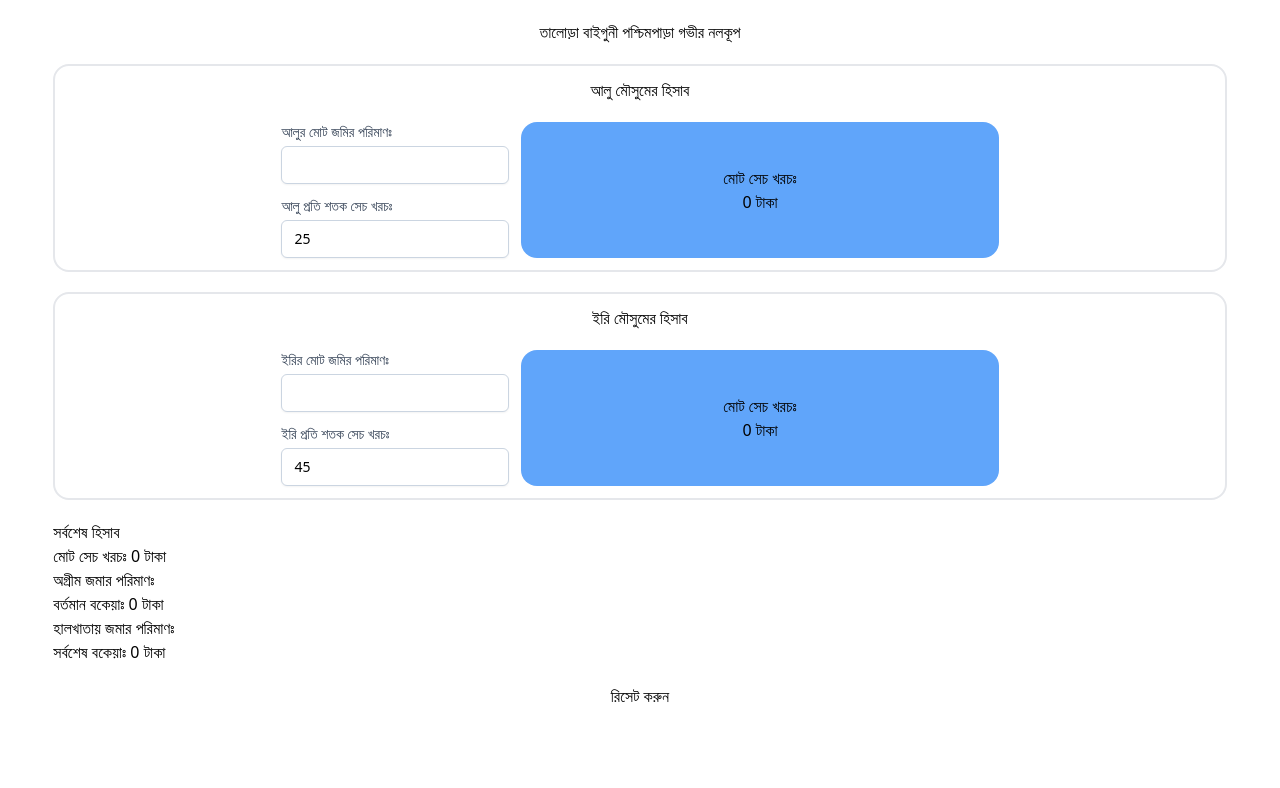
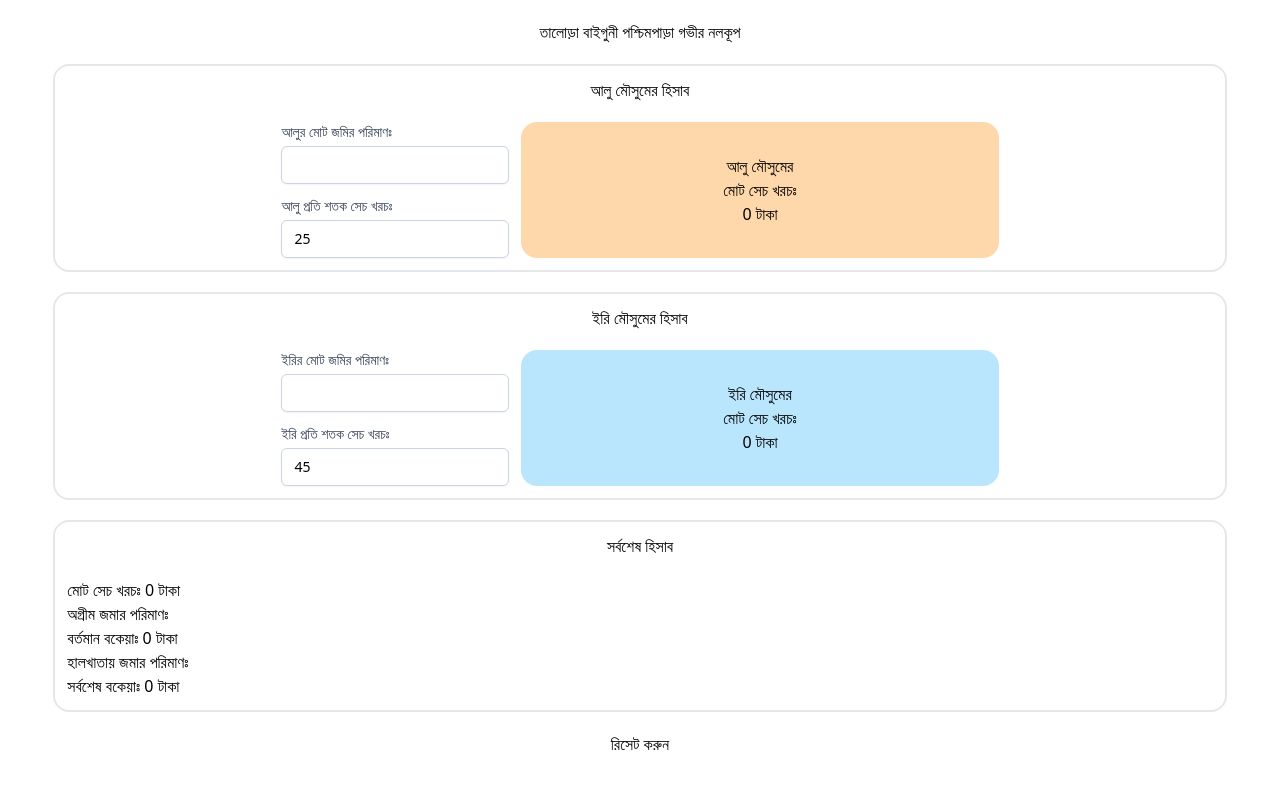
Before and after one commit to iamsadikrahman/deep-tubewell, a Vue app: page /halkhata in a window 1280 px wide. Shown: the top 788 px of the page. Built offline with nearby package versions, Linux system fonts and the light colour scheme.

Commit message:
total cost design changes v2

```diff
--- a/src/components/pages/Halkhata.vue
+++ b/src/components/pages/Halkhata.vue
@@ -22,8 +22,8 @@
             </label>
           </div>
 
-          <div class="bg-blue-400 flex flex-col justify-center pl-3 pr-3 rounded-2xl items-center w-5/12">
-            <p class="potato-total-cost">মোট সেচ খরচঃ</p>
+          <div class="bg-orange-200 flex flex-col justify-center pl-3 pr-3 rounded-2xl items-center w-5/12">
+            <p class="potato-total-cost text-center">আলু মৌসুমের <br> মোট সেচ খরচঃ</p>
             <h4> {{ potatoTotalCost }} টাকা</h4>
           </div>
 
@@ -48,16 +48,16 @@
           </label>
         </div>
 
-        <div class="bg-blue-400 flex flex-col justify-center pl-3 pr-3 rounded-2xl items-center w-5/12">
-          <p class="potato-total-cost">মোট সেচ খরচঃ</p>
+        <div class="bg-sky-200 flex flex-col justify-center pl-3 pr-3 rounded-2xl items-center w-5/12">
+          <p class="text-center">ইরি মৌসুমের <br> মোট সেচ খরচঃ</p>
           <h4> {{ paddyTotalCost }} টাকা</h4>
         </div>
 
       </div>
     </section>
 <!--    Paddy End-->
-    <section class="final-calculation">
-        <h3 class="title">সর্বশেষ হিসাব</h3>
+    <section class="final-calculation border-2 rounded-2xl p-3">
+        <h3 class="text-center pb-5">সর্বশেষ হিসাব</h3>
 
       <div class="final-calculation-area">
         <h4>মোট সেচ খরচঃ {{totalCost}} টাকা</h4>
```
